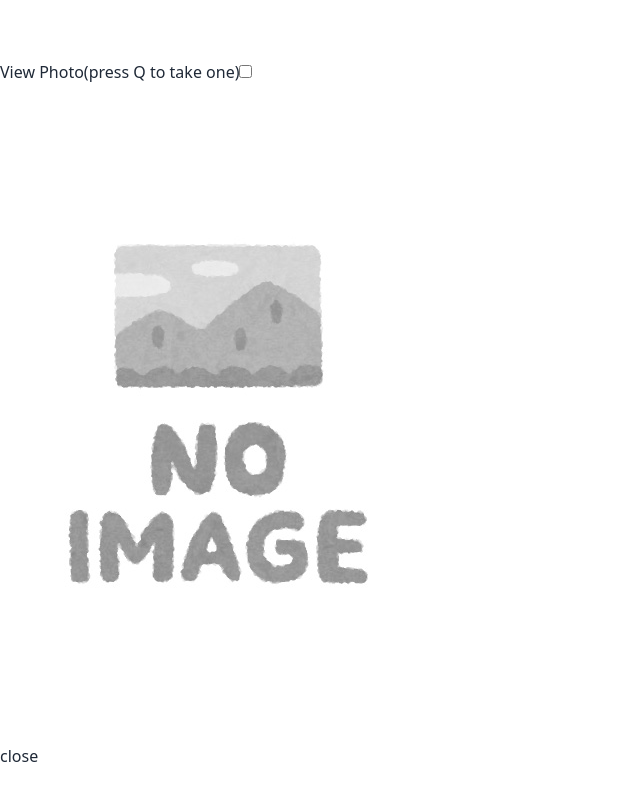
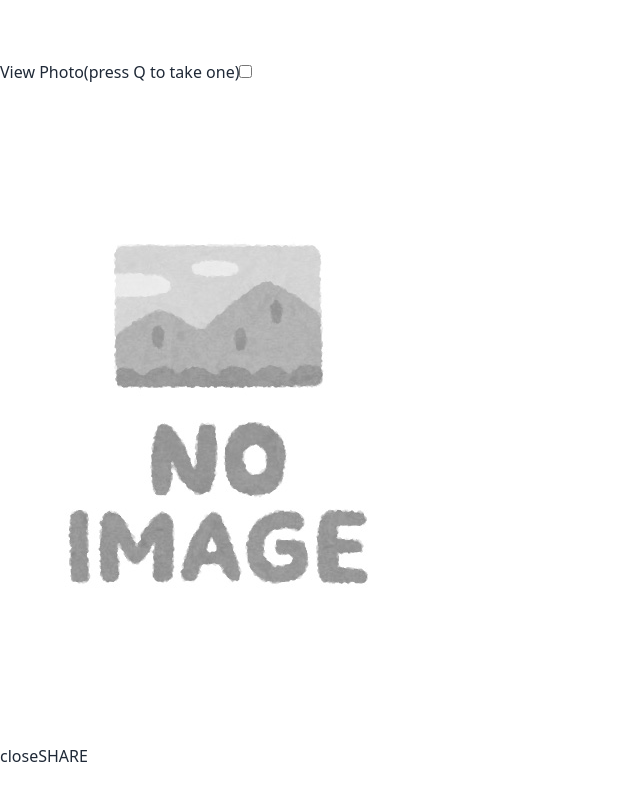
Before and after one commit to nakataki17/nazopri, a Vue app: page / in a window 1280 px wide. Shown: the part 1658-2458 px from the top of the page, without its empty margins (0-640 px from the left). Built offline with nearby package versions, Linux system fonts and the light colour scheme; no server answers.

Commit message:
シェアボタンの追加

```diff
--- a/src/App.vue
+++ b/src/App.vue
@@ -26,7 +26,6 @@ export default defineComponent({
     QuestionArea,
   },
   setup(){
-    console.log(noImage)
     let qno = ref("1")
     //枚数
     let qcnt = ref({
@@ -42,7 +41,7 @@ export default defineComponent({
     let playsSound = ref(true)
     let stopTime = ref(1500)
     let latastImage = ref(noImage)
-    let showHeader = ref("true")
+    let showHeader = ref(true)
 
 
     const saveImage = (e) =>{
--- a/src/components/CameraArea.vue
+++ b/src/components/CameraArea.vue
@@ -7,8 +7,9 @@
         <div class="modal">
           <div class="modal-box">
             <img class="" v-bind:src="'data:'+latastImage" >
-            <div class="modal-action">
+            <div class="flex justify-between modal-action">
               <label for="viewPic" class="btn">close</label>
+            <button class="btn" v-on:click="sharePic">SHARE</button>
             </div>
           </div>
         </div>
@@ -39,9 +40,7 @@ export default defineComponent({
       if(code == "KeyQ"){
         canvas.value.width = Math.max(200, video.value.videoWidth)
         canvas.value.height = Math.max(200, video.value.videoHeight)
-        console.log(video.value.videoWidth+"width")
-        console.log("Pasha!")
-        console.log(props)
+        console.log(video.value.videoWidth+"=width")
         video.value.pause();
         setTimeout( () => {
           video.value.play();
@@ -88,6 +87,34 @@ export default defineComponent({
       }
     });
 
+    const sharePic = (()=>{
+      const toBlob = (base64) => {
+        const decodedData = atob(base64.replace(/^.*,/, ""));
+        const buffers = new Uint8Array(decodedData.length);
+        for (let i = 0; i < decodedData.length; i++) {
+          buffers[i] = decodedData.charCodeAt(i);
+        }
+        try {
+          const blob = new Blob([buffers.buffer], {
+            type: "image/png",
+          });
+          return blob;
+        } catch (e) {
+          return null;
+        }
+      };
+    const blob = toBlob(props.latastImage)
+    const file = new File([blob],"image.png",{type:"image/png"})
+    console.log("shared image")
+    navigator.share({
+      title:"NAZO♡PRI",
+      text:"let's share this image!",
+      files:[file]
+    })
+
+    })
+
+
 
 
     return {
@@ -95,6 +122,7 @@ export default defineComponent({
       audio,
       canvas,
       showPhoto,
+      sharePic,
     };
 
 
```
Also changed, not shown: 9 other files (tests, documents, lock files or other folders).
